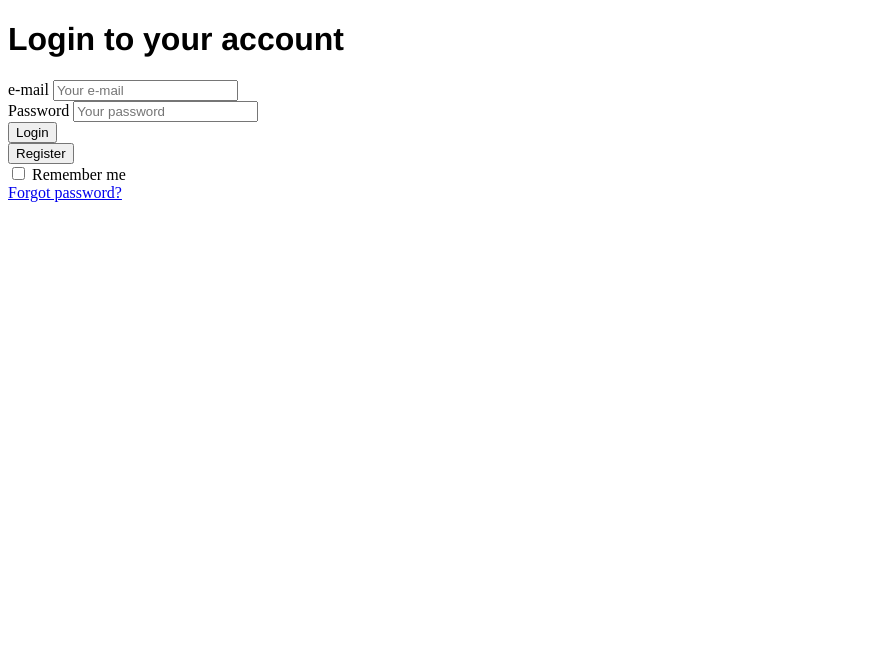
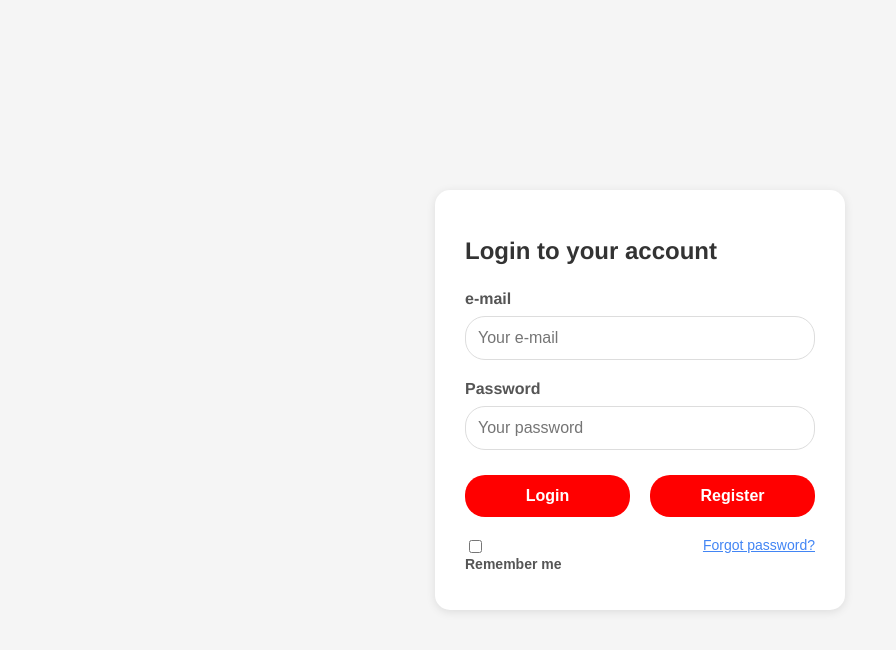
Before and after one commit to kunal-1234567/kunal-1234567.github.io, a plain HTML site: page index.html in a window 1280 px wide. Shown: the whole page, without its empty margins (0-896 px from the left). Drawn offline with Linux system fonts and the light colour scheme.

Commit message:
rename index

```diff
--- a/index.html
+++ b/index.html
@@ -4,7 +4,7 @@
     <meta charset="UTF-8">
     <meta name="viewport" content="width=device-width, initial-scale=1.0">
     <title>Login Page</title>
-    <link rel="stylesheet" href="LoginPage.css">
+    <link rel="stylesheet" href="login.css">
 </head>
 <body>
     <div class="login-container">
```
